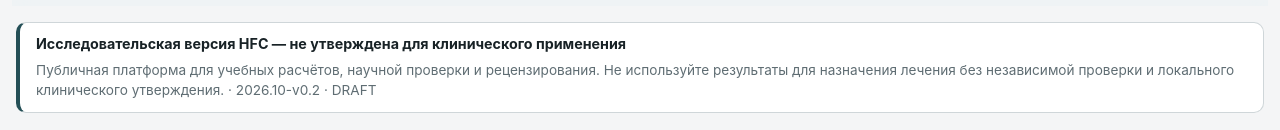
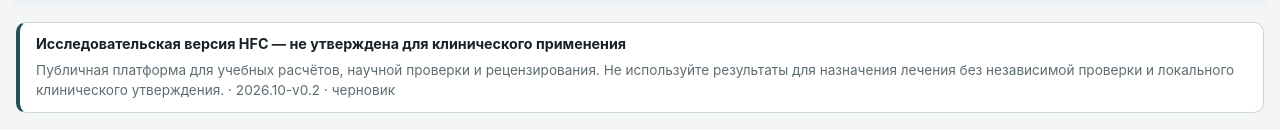
Before and after one commit to mesava/HFC-HypoFracCalc-, a React (Vite) app: page / in a window 1280 px wide. Shown: the part 169-299 px from the top of the page. Built offline with nearby package versions, Linux system fonts and the light colour scheme.

Commit message:
Complete Russian research-release status label
Display «черновик» rather than English DRAFT in RU HFC banner; verify in E2E. No calculation changes.

```diff
--- a/src/ui/App.tsx
+++ b/src/ui/App.tsx
@@ -507,7 +507,7 @@ export function App() {
           {" · "}
           {evidenceManifest.datasetVersion}
           {" · "}
-          {evidenceManifest.releaseStatus.toUpperCase()}
+          {releaseStatusLabel(language, evidenceManifest.releaseStatus)}
         </span>
       </aside>
 
```
Also changed, not shown: 1 other file (tests, documents, lock files or other folders).
